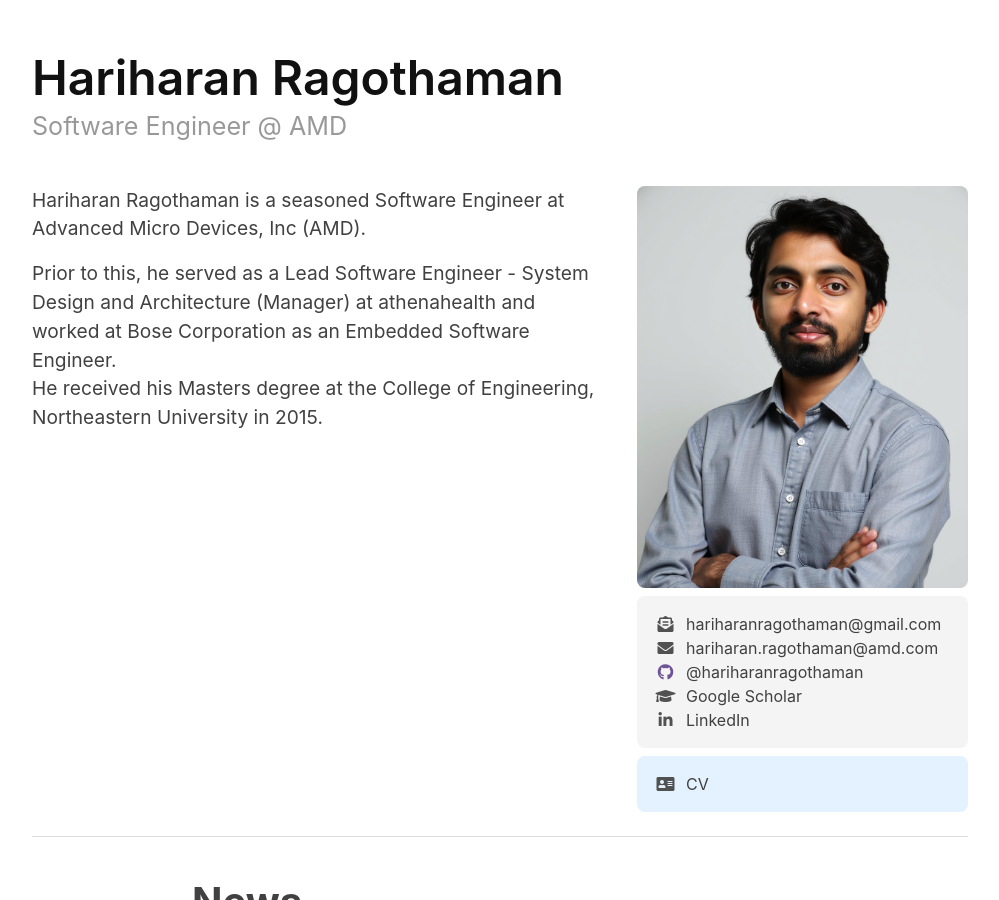
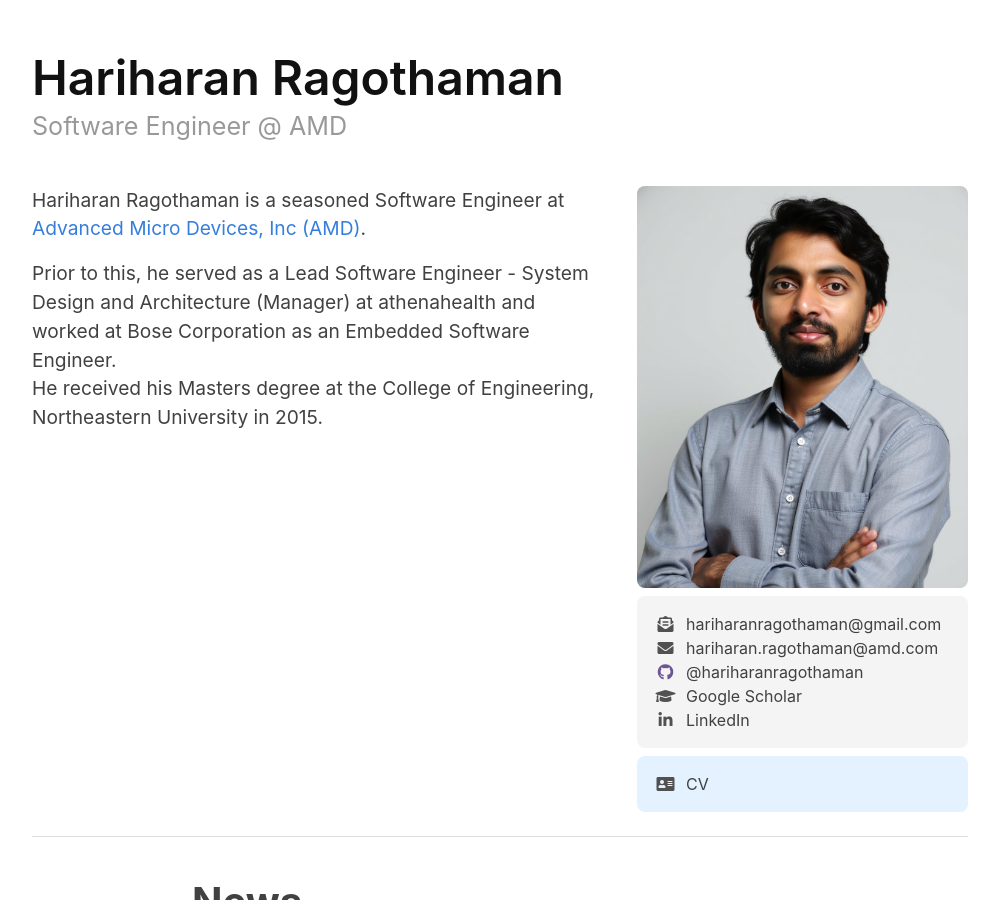
Before and after one commit to hariharanragothaman/hariharanragothaman.github.io, a Jekyll site: the page built from index.md, in a window 1280 px wide and 900 px high. Shown: the whole window, without its empty margins (140-1139 px from the left). Built offline with Jekyll 4.4.1, drawn with Linux system fonts in a browser that asks for light colours; nearby versions of some CDN libraries; some web fonts are replaced; some of the changed lines change nothing that is shown.

Commit message:
Polishes and Updates

```diff
--- a/index.md
+++ b/index.md
@@ -14,7 +14,7 @@ jsarr:
 	</div>
 	<div class="intro-left">
 	<div class="intro-left">
-		Hariharan Ragothaman is a seasoned Software Engineer at Advanced Micro Devices, Inc (AMD).
+		Hariharan Ragothaman is a seasoned Software Engineer at <a href="https://www.amd.com/en.html">Advanced Micro Devices, Inc (AMD)</a>.
 	</div>
 	<div style="height: 1rem"></div>
 	<div>
```
